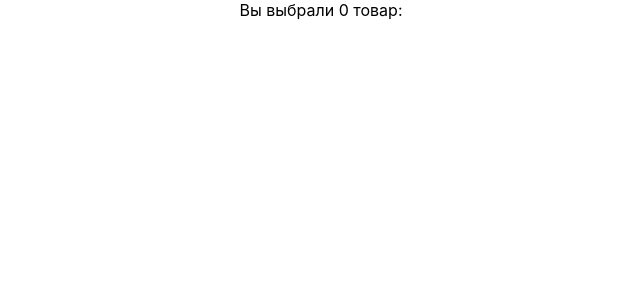
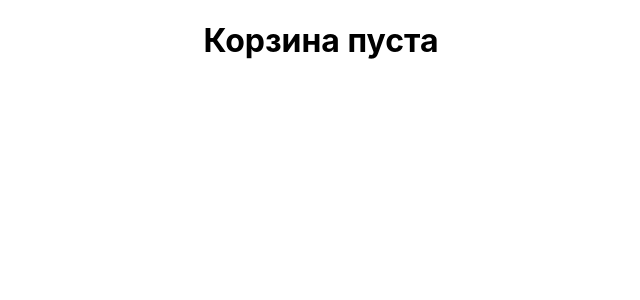
Before and after one commit to AlexandrMihailovich/react-redux, a React (Create React App) app: page /#/cart in a window 1280 px wide. Shown: the top 300 px of the page, without its empty margins (319-959 px from the left). Built offline with nearby package versions, Linux system fonts and the light colour scheme.

Commit message:
create select component and modify cart

```diff
--- a/src/components/cart/cart.js
+++ b/src/components/cart/cart.js
@@ -2,17 +2,25 @@ import React, { Component } from 'react';
 import './cart.css'
 
 class Card extends Component {
-    render() {
+    cartEmpty() {
+        return (<div className={'cart'}><h1>Корзина пуста</h1></div>);
+    }
+
+    cartNoEmpty() {
+        let length = this.props.cart.length;
+        let goods = this.props.cart.map((item) => this.props.goods.find((element) => element.id === item).title).join(', ');
         return (
             <div className={'cart'}>
-                Вы выбрали {this.props.cart.length} {this.props.cart.length > 1 ? 'товара' : 'товар'}:
-                {
-                    this.props.cart.map((item) => {
-                        return this.props.goods.find((element) => element.id === item).title;
-                    }).join(', ')
-                }
+                <h1>Ваши товары</h1>
+                <div>
+                    Вы выбрали {length} {length > 1 ? 'товара' : 'товар'}: {goods}
+                </div>
             </div>
         );
+    }
+
+    render() {
+        return (this.props.cart.length === 0 ? this.cartEmpty() : this.cartNoEmpty());
     }
 }
 
--- a/src/components/goods/goods.js
+++ b/src/components/goods/goods.js
@@ -1,6 +1,6 @@
 import React, { Component } from 'react';
-import {Link} from "react-router-dom";
-import './goods.css'
+import Selected from '../selected/selected';
+import './goods.css';
 
 class Goods extends Component {
 
@@ -35,10 +35,7 @@ class Goods extends Component {
                         </tr>))}
                     </tbody>
                 </table>
-                <div>
-                    Вы выбрали {this.props.cart.length} {this.props.cart.length > 1 ? 'товара' : 'товар'}
-                    <Link className={'cart-link'} to='/cart'>Перейти в корзину</Link>
-                </div>
+                <Selected count={this.props.cart.length}/>
             </div>
         );
     }
--- /dev/null
+++ b/src/components/selected/selected.js
@@ -0,0 +1,18 @@
+import React, { Component } from 'react';
+import './selected.css'
+import {Link} from "react-router-dom";
+
+class Selected extends Component {
+    render() {
+        if(this.props.count > 0) {
+            return (<div>
+                Вы выбрали <span>{this.props.count}</span> {this.props.count > 1 ? 'товара' : 'товар'}
+                <Link to='/cart'>Перейти в корзину</Link>
+            </div>)
+        } else {
+            return (<div>Пожалуйста, отметьте галочками несколько товаров</div>);
+        }
+    }
+}
+
+export default Selected;
```
Also changed, not shown: src/components/selected/selected.css (added).
